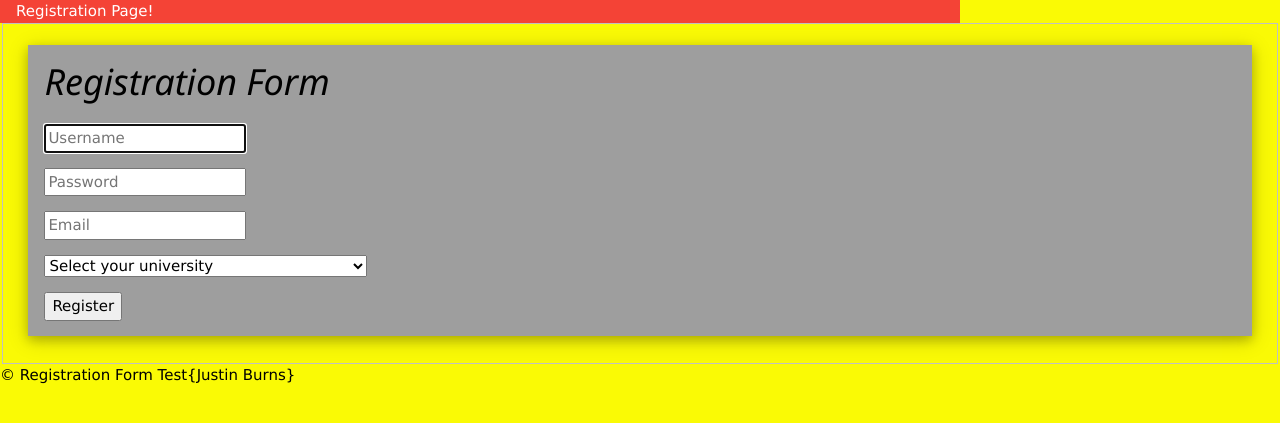
After one commit to ohJustin/Web-Project, a PHP site: page /RForm.html in a window 1280 px wide. The commit adds this page. Shown: the top 423 px of the page. Run offline with PHP 8.4, Linux system fonts and the light colour scheme.

Commit message:
Registration Form Added For Design

```diff
--- /dev/null
+++ b/RForm.html
@@ -0,0 +1,57 @@
+<!DOCTYPE html>
+<html>
+    <head></head>
+    <title>Registration Form</title>
+    <link rel="stylesheet" href="style.css">
+    <link rel="stylesheet" href="https://www.w3schools.com/w3css/4/w3.css">
+    <meta charset = "utf-8">
+
+
+
+    <body>
+        <header class ="w3-container w3-threequarter w3-display-top w3-red w3-border-brown">
+            Registration Page!
+        </header>
+
+
+        <form action = "" method = "post">
+            <fieldset>
+                <div class = "w3-container w3-margin w3-grey w3-card-4">
+                    <p1>
+                        <h1>Registration Form</h1>
+                <div class = "">
+                <p>
+                    <input style = "" placeholder = "Username" name = "usr" required autofocus>
+                </p>
+                </div>
+
+                <p>
+                    <input type = "password" placeholder="Password" name = "pwd" required>
+                </p>
+
+                <p>
+                    <input type = "email" placeholder="Email" name = "eml" required>
+                </p>
+
+                <p>
+                    <select name="Colleges" id="college">
+                        <option value="disabled">Select your university</option>
+                        <option value="siue">Southern Illinois University Edwardsville</option>
+                        <option value="siuc">Southern Illinois University Carbondale</option>
+                        <option value="bu">Bradley University(Peoria)</option>
+                        <option value="slu">Saint Louis University</option>
+                      </select>
+                </p>
+
+                <div class = "">
+                <p>
+                    <button class = "w3-hover-green">Register</button>
+                </p>
+                </div>
+
+                </div>
+            </fieldset>
+        </form>
+        <footer>&copy; Registration Form Test{Justin Burns}</footer>
+    </body>
+    </html>
--- a/style.css
+++ b/style.css
@@ -10,18 +10,19 @@ h1{
 
 }
 
-.button1{
+/*.button1{
 background-color: white;
 color: black;
 border: 3px solid;
 
 }
 
-.button:hover{
+.button1:hover{
 background-color: brown;
-color: white;
+color: brown;
 
 }
+*/
 
   h1 {
     color: black;
```
Also changed, not shown: Rorm.html (deleted).
